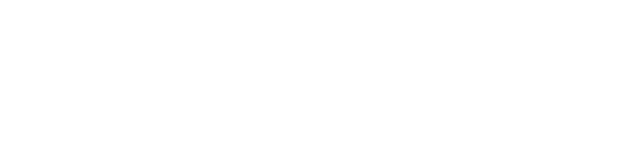
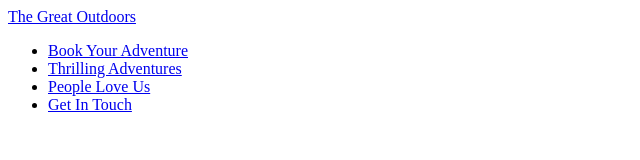
Before and after one commit to demodrome/the-great-outdoors, a plain HTML site: page index.html in a window 1280 px wide. Shown: the whole page, without its empty margins (0-640 px from the left). Drawn offline with Linux system fonts and the light colour scheme.

Commit message:
feat: Add header section and content

```diff
--- a/index.html
+++ b/index.html
@@ -10,6 +10,26 @@
     <title>The Great Outdoors</title>
 </head>
 <body>
-
+    <header class="header">
+        <div class="branding">
+            <a href="#" class="branding__brand">The Great Outdoors</a>
+        </div>
+        <nav class="navbar">
+            <ul class="navbar__nav">
+                <li class="navbar__nav-item">
+                    <a href="#book" class="navbar__nav-link">Book Your Adventure</a>
+                </li>
+                <li class="navbar__nav-item">
+                    <a href="#adventures" class="navbar__nav-link">Thrilling Adventures</a>
+                </li>
+                <li class="navbar__bar-item">
+                    <a href="#testimonials" class="navbar__nav-link">People Love Us</a>
+                </li>
+                <li class="navbar__nav-item">
+                    <a href="#contact" class="navbar__nav-link">Get In Touch</a>
+                </li>
+            </ul>
+        </nav>
+    </header>
 </body>
 </html>
```
